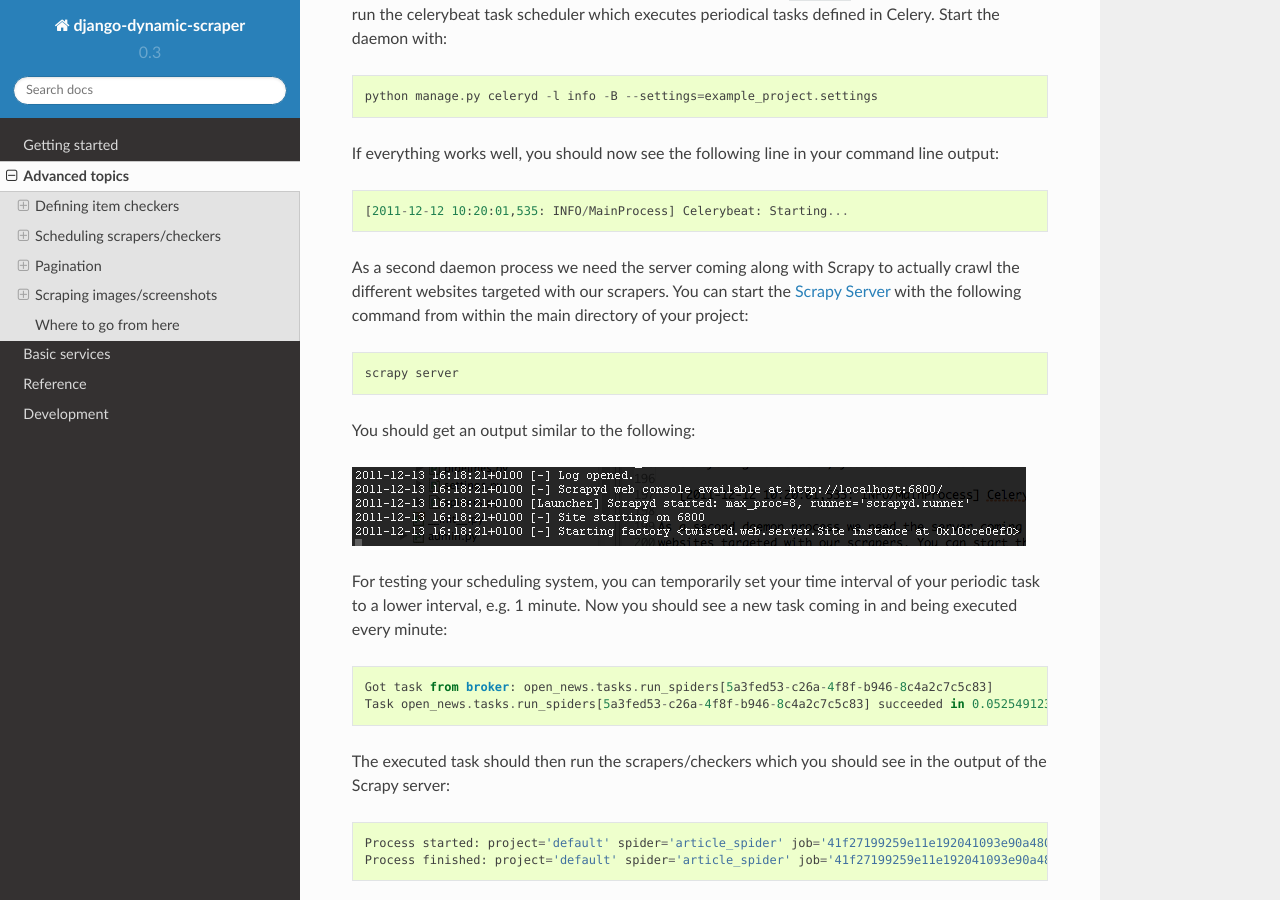
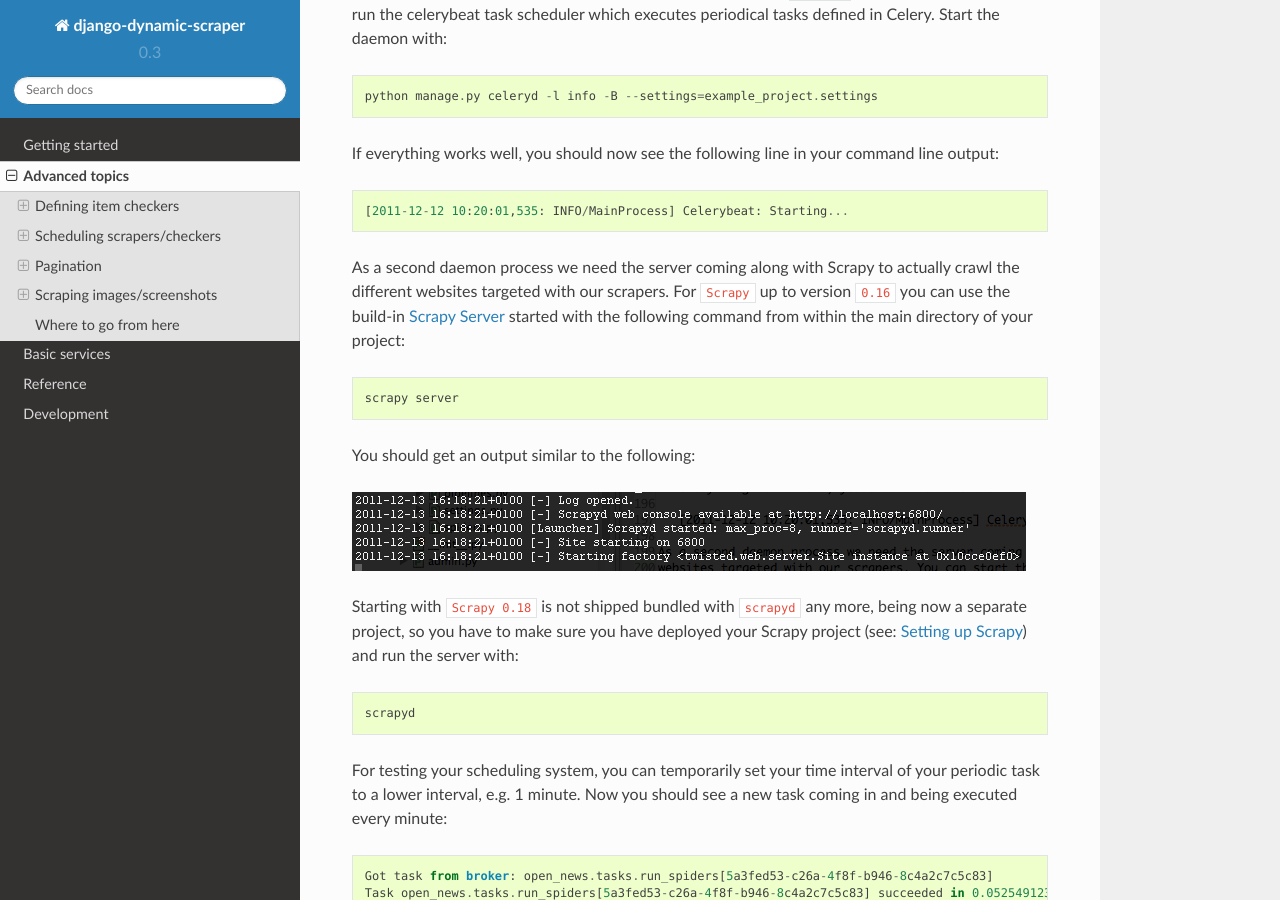
Before and after one commit to holgerd77/django-dynamic-scraper, a Sphinx documentation site: the page built from docs/advanced_topics.rst, in a window 1280 px wide and 900 px high, scrolled down 7102 px. Built offline with Sphinx 7.4.7 and the Read the Docs theme 2.0.0, drawn with Linux system fonts in a browser that asks for light colours.

Commit message:
Added info on scrapyd being a separate project from Scrapy 0.18 onwards to documentation

```diff
--- a/docs/advanced_topics.rst
+++ b/docs/advanced_topics.rst
@@ -267,14 +267,21 @@ If everything works well, you should now see the following line in your command
 	[2011-12-12 10:20:01,535: INFO/MainProcess] Celerybeat: Starting...
 
 As a second daemon process we need the server coming along with Scrapy to actually crawl the different
-websites targeted with our scrapers. You can start the `Scrapy Server`_ with the following command from
-within the main directory of your project::
+websites targeted with our scrapers. For ``Scrapy`` up to version ``0.16`` you can use the build-in `Scrapy Server`_
+started with the following command from within the main directory of your project::
 
 	scrapy server
 
 You should get an output similar to the following:
 
 .. image:: images/screenshot_shell_scrapy_server.png
+
+Starting with ``Scrapy 0.18`` is not shipped bundled with ``scrapyd`` any more, being now a separate project,
+so you have to make sure you have deployed your Scrapy project (see: :ref:`setting_up_scrapy`) and run the
+server with::
+
+	scrapyd
+
 
 For testing your scheduling system, you can temporarily set your time interval of your periodic task to
 a lower interval, e.g. 1 minute. Now you should see a new task coming in and being executed every minute::
```
Also changed, not shown: docs/getting_started.rst (+8 -0 lines).
